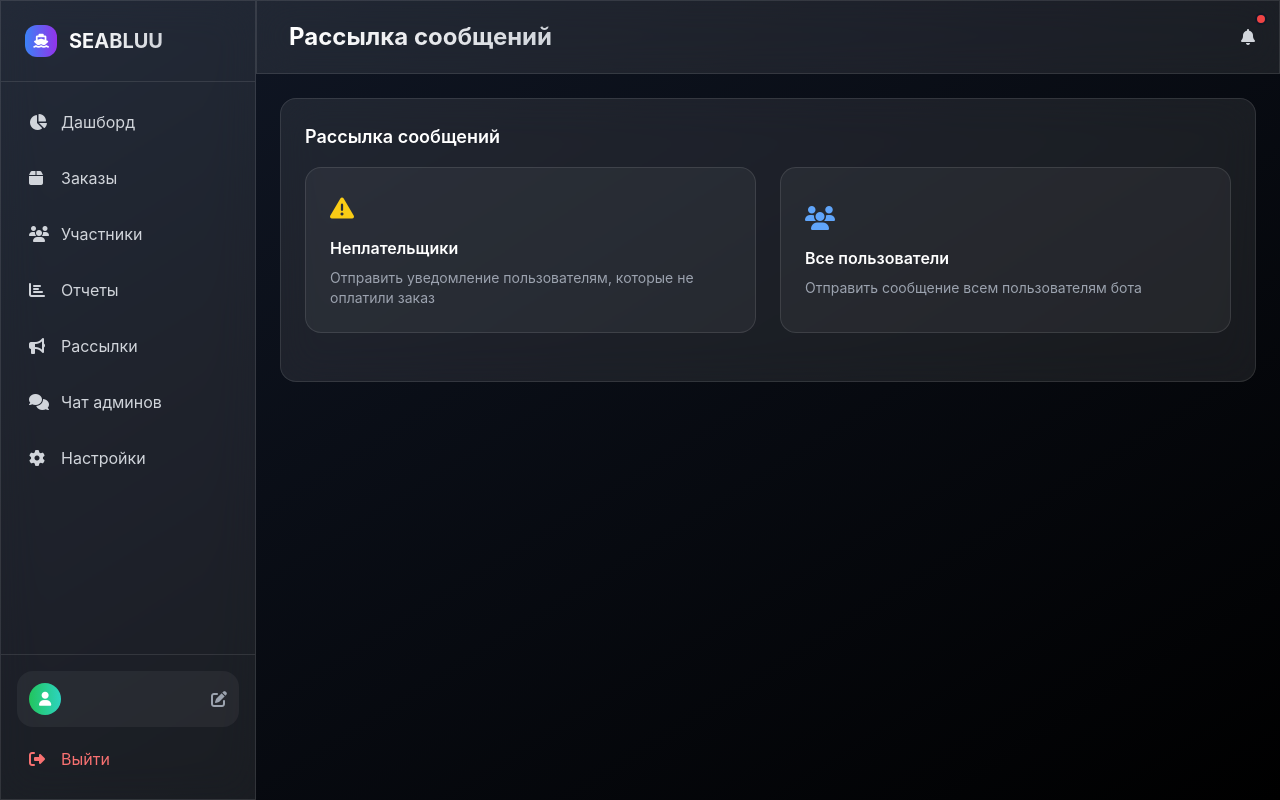
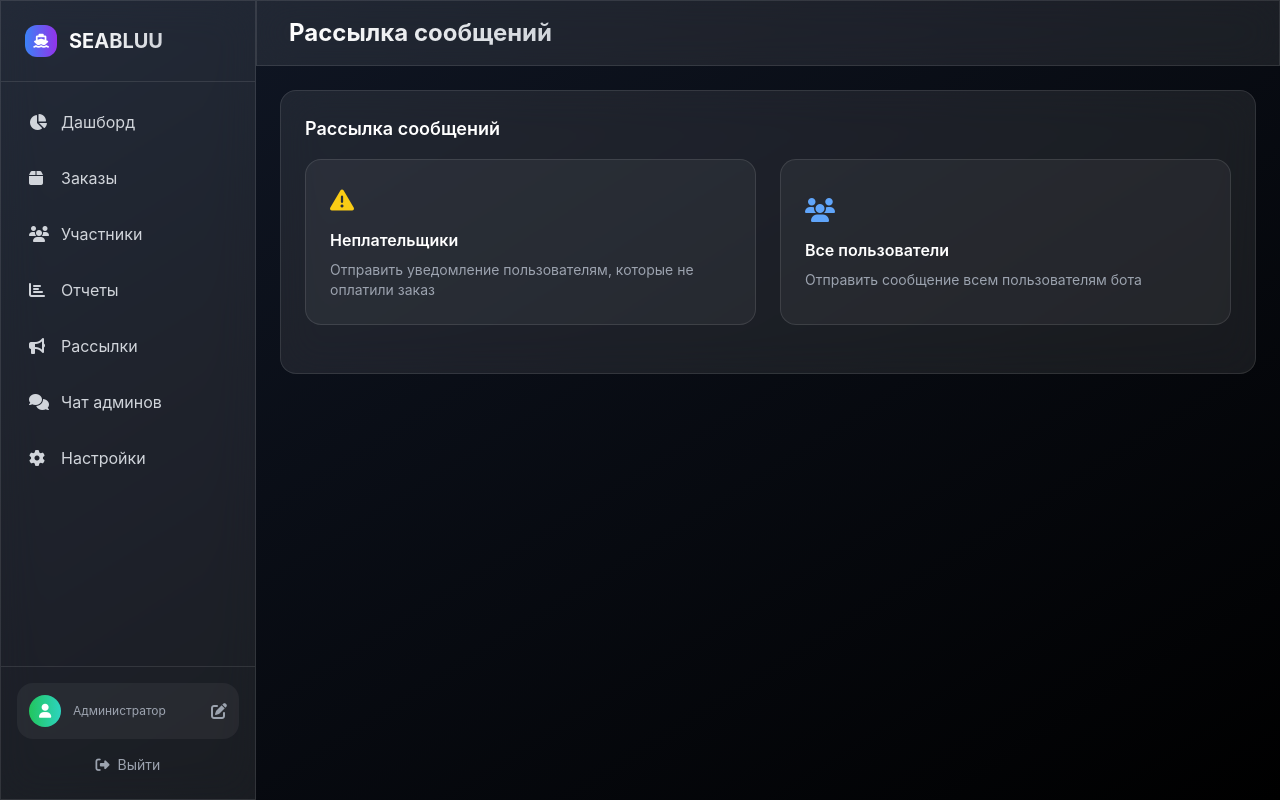
Before and after one commit to mizucxre/sb_test, a Python web app: template app/templates/broadcast.html in a window 1280 px wide. Run offline with Jinja, Linux system fonts and the light colour scheme; the template is opened without the code that fills it, so the values that code supplies are empty; some libraries are stand-ins or nearby versions.

Commit message:
Update base.html

```diff
--- a/app/templates/base.html
+++ b/app/templates/base.html
@@ -203,7 +203,7 @@
                 <div class="p-4 border-t border-white/10">
                     <div class="flex items-center space-x-3 p-3 rounded-2xl bg-white/5">
                         {% if current_admin.avatar_url %}
-                        <img src="{{ current_admin.avatar_url }}" alt="Avatar" class="w-8 h-8 rounded-full">
+                        <img src="{{ current_admin.avatar_url }}" alt="{{ current_admin.username }}" class="w-8 h-8 rounded-full">
                         {% else %}
                         <div class="w-8 h-8 bg-gradient-to-r from-green-500 to-teal-400 rounded-full flex items-center justify-center">
                             <i class="fas fa-user text-white text-sm"></i>
@@ -211,15 +211,20 @@
                         {% endif %}
                         <div class="flex-1 min-w-0">
                             <p class="text-sm font-medium truncate">{{ current_admin.username }}</p>
-                            <p class="text-xs text-gray-400 truncate capitalize">{{ current_admin.role }}</p>
+                            <p class="text-xs text-gray-400 truncate">
+                                {% if current_admin.role == 'super_admin' %}
+                                Супер-администратор
+                                {% else %}
+                                Администратор
+                                {% endif %}
+                            </p>
                         </div>
-                        <a href="/admin/profile" class="text-gray-400 hover:text-white transition-colors duration-200">
+                        <a href="/admin/profile" class="text-gray-400 hover:text-white">
                             <i class="fas fa-edit"></i>
                         </a>
                     </div>
-                    <a href="/admin/logout" class="flex items-center space-x-3 p-3 rounded-2xl text-red-400 hover:text-red-300 hover:bg-red-500/10 transition-all duration-200 mt-2">
-                        <i class="fas fa-sign-out-alt w-5"></i>
-                        <span>Выйти</span>
+                    <a href="/admin/logout" class="block w-full mt-2 text-center text-sm text-gray-400 hover:text-white p-2 rounded-2xl hover:bg-white/5 transition-all duration-200">
+                        <i class="fas fa-sign-out-alt mr-2"></i>Выйти
                     </a>
                 </div>
             </div>
@@ -240,19 +245,13 @@
                     </div>
 
                     <div class="flex items-center space-x-4">
-                        <!-- Notifications -->
-                        <button class="relative p-2 rounded-2xl hover:bg-white/5 transition-all duration-200">
-                            <i class="fas fa-bell text-gray-300 hover:text-white"></i>
-                            <span class="absolute -top-1 -right-1 w-3 h-3 bg-red-500 rounded-full border-2 border-gray-900"></span>
-                        </button>
-
-                        <!-- User menu for mobile -->
-                        <div class="lg:hidden flex items-center space-x-3">
+                        <!-- User info in header for mobile -->
+                        <div class="flex items-center space-x-3 lg:hidden">
                             {% if current_admin.avatar_url %}
-                            <img src="{{ current_admin.avatar_url }}" alt="Avatar" class="w-8 h-8 rounded-full">
+                            <img src="{{ current_admin.avatar_url }}" alt="{{ current_admin.username }}" class="w-8 h-8 rounded-full">
                             {% else %}
                             <div class="w-8 h-8 bg-gradient-to-r from-green-500 to-teal-400 rounded-full flex items-center justify-center">
-                                <i class="fas fa-user text-white text-xs"></i>
+                                <i class="fas fa-user text-white text-sm"></i>
                             </div>
                             {% endif %}
                             <span class="text-sm font-medium">{{ current_admin.username }}</span>
```
